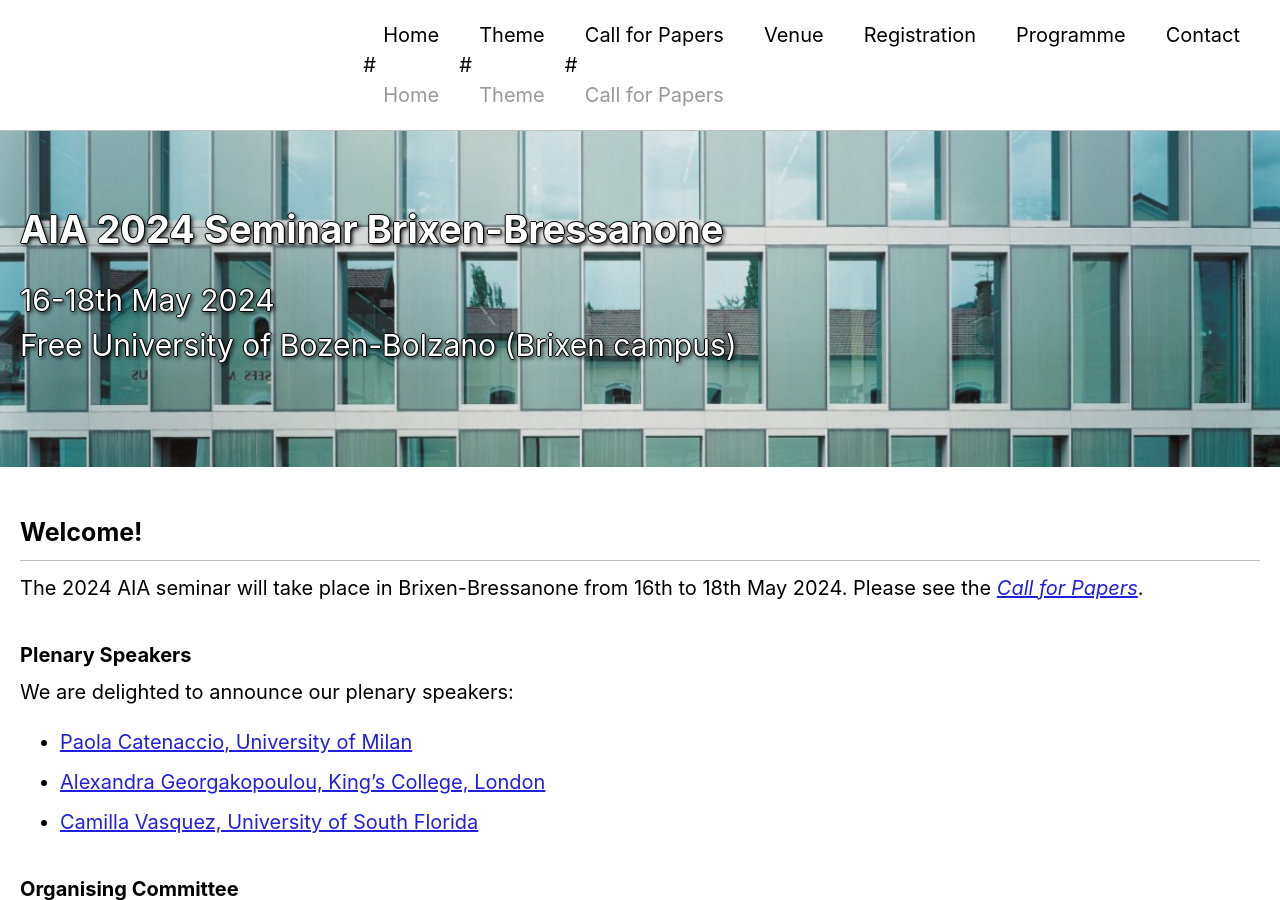
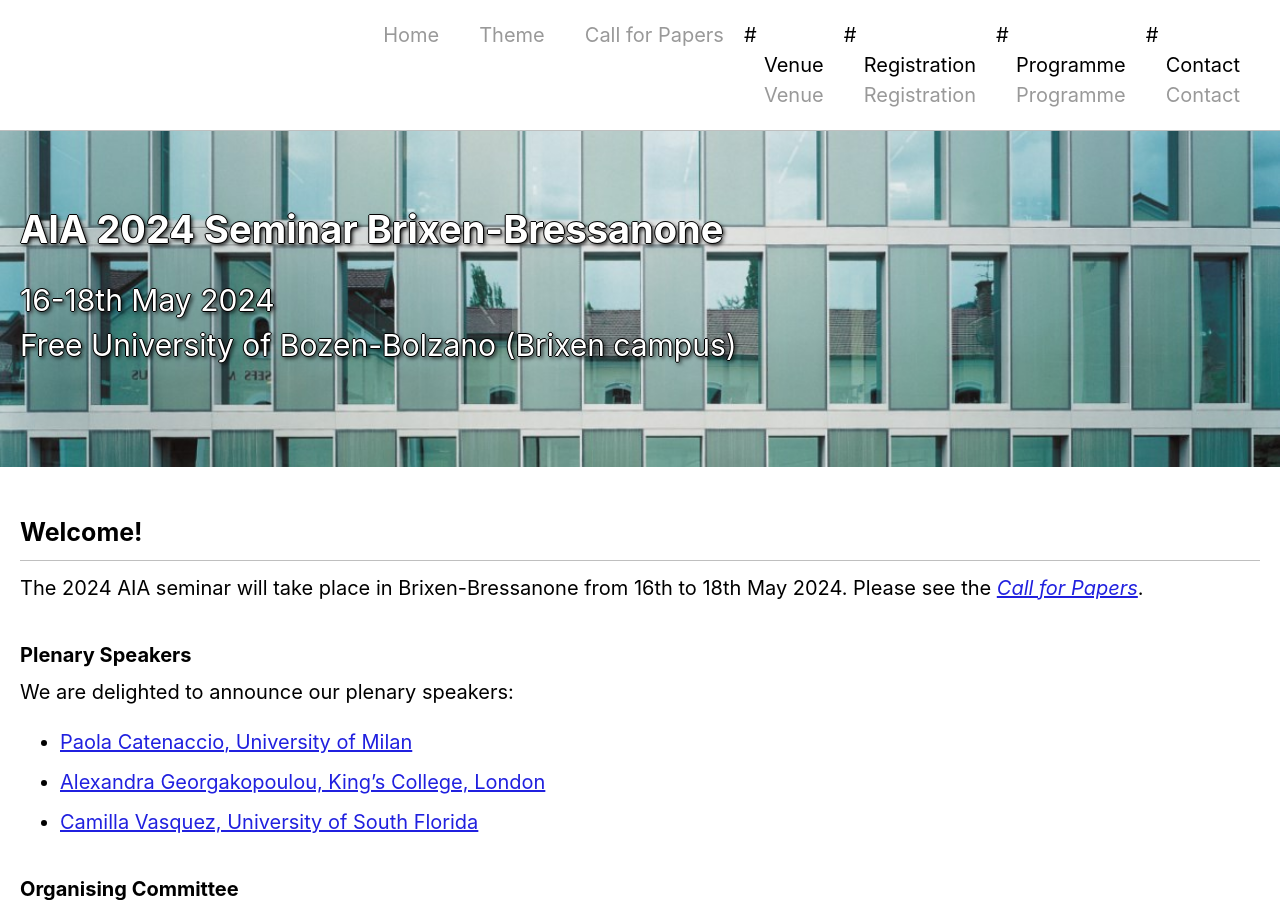
Before and after one commit to gfburton/aiabrixen2024, a Jekyll site: the page built from _pages/home.md, in a window 1280 px wide and 900 px high. Built offline with Jekyll 4.4.1, drawn with Linux system fonts in a browser that asks for light colours; cached includes are drawn as plain includes; nearby versions of some CDN libraries.

Commit message:
Update masthead.html

```diff
--- a/_includes/masthead.html
+++ b/_includes/masthead.html
@@ -26,12 +26,12 @@ color:#CCCCCC
             {%- endif -%}
             {%- if link.title contains 'Blog' or link.title contains 'Registration' or link.title contains 'Proceedings' or link.title contains 'Program' or link.title contains 'Committees' or link.title contains 'Venue' or link.title contains 'Volunteers' or link.title contains 'FAQ' or link.title contains 'Calls' or link.title contains 'Ethics' or  link.title contains 'Participants Info' or link.title contains 'Sponsors' or link.title contains 'Contact'-%}
               <li class="masthead__menu-item">
-                <a href="{{ url }}" {% if link.description %}title="{{ link.description }}"{% endif %}>{{ link.title }}</a>
+                #<a href="{{ url }}" {% if link.description %}title="{{ link.description }}"{% endif %}>{{ link.title }}</a>
+                <a href="{{ url }}" {% if link.description %}title="{{ link.description }}"{% endif %}><span style="color:#999999;">{{ link.title }}</a>
               </li>
             {%- else -%}
               <li class="masthead__menu-item">
-                <a href="{{ url }}" {% if link.description %}title="{{ link.description }}"{% endif %}>{{ link.title }}</span></a>
-                #<a href="{{ url }}" {% if link.description %}title="{{ link.description }}"{% endif %}><span style="color:#999999;">{{ link.title }}</span></a>
+                <a href="{{ url }}" {% if link.description %}title="{{ link.description }}"{% endif %}><span style="color:#999999;">{{ link.title }}</span></a>
               </li>
             {%- endif -%}
           {%- endfor -%}
```
